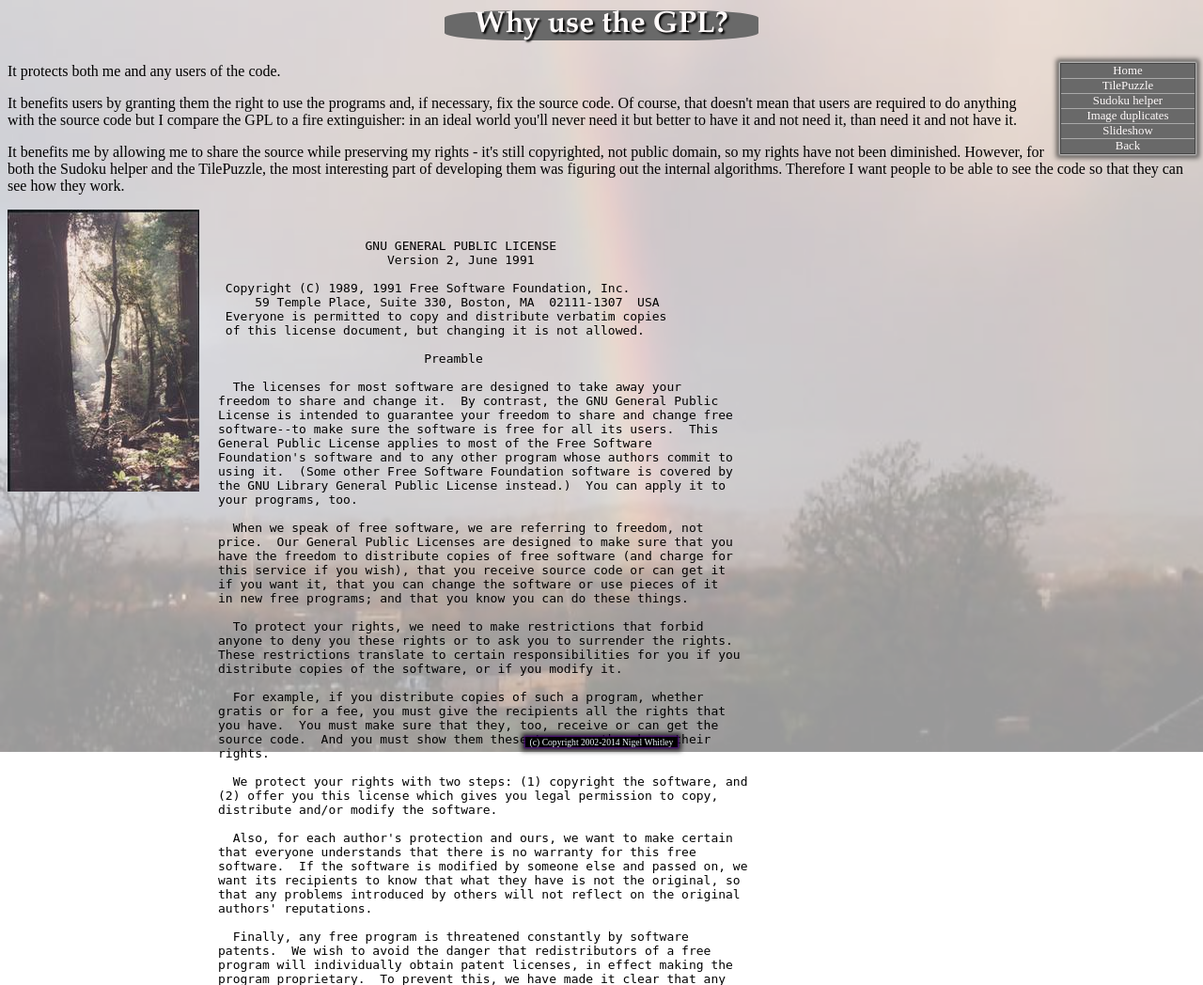
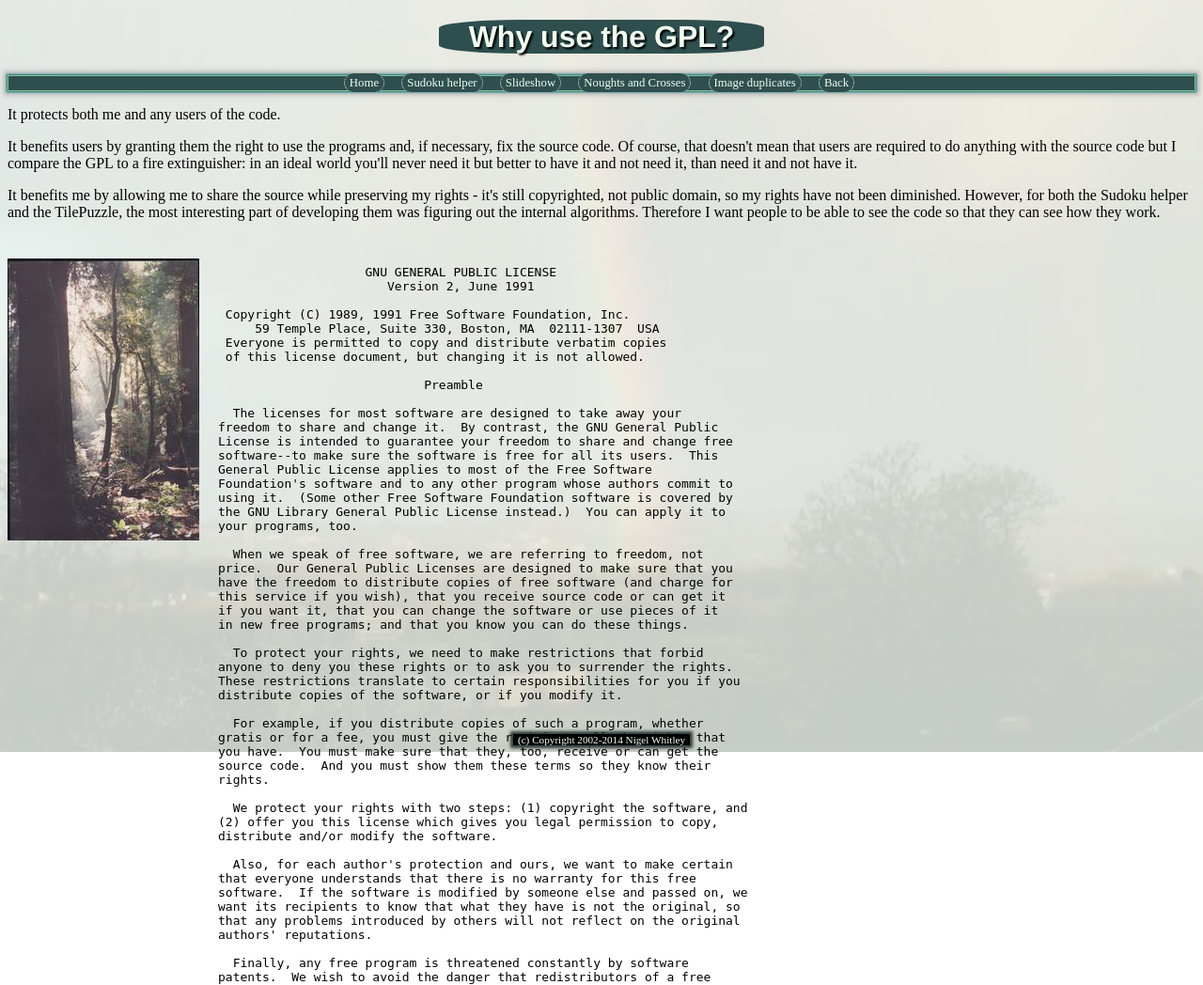
Before and after one commit to NigelWhitley/NigelWhitley.github.io, a CodeIgniter app: page /database/gpl.html in a window 1280 px wide. Shown: the top 1048 px of the page at 94% size. Run offline with CodeIgniter, Linux system fonts and the light colour scheme.

Commit message:
Tweaks to text and layout, particularly nav

```diff
--- a/gpl.html
+++ b/gpl.html
@@ -1,4 +1,4 @@
-<!DOCTYPE PUBLIC "-//W3C//DTD XHTML 1.0 Strict//EN" "http://www.w3.org/TR/xhtml1/DTD/xhtml1-strict.dtd">
+<!DOCTYPE html>
 
 <html>
 <head>
@@ -8,7 +8,7 @@
     <!--
     <meta name="viewport" content="width=device-width, initial-scale=1.0">
     -->
-    <link rel=stylesheet type="text/css" href="noocoding.css"/>
+    <link rel=stylesheet type="text/css" href="nigelwhitley.css"/>
 <title>Example programs</title>
 </head>
 <body>
@@ -30,16 +30,16 @@
           <a href="index.html">Home</a>
         </li>
         <li>
-          <a href="TilePuzzle/TilePuzzle.html">TilePuzzle</a>
-        </li>
-        <li>
-          <a href="sudoku/sudoku.html">Sudoku helper</a>
-        </li>
-        <li>
-          <a href="duplicates/duplicates.php">Image duplicates</a>
+          <a href="sudoku/index.html">Sudoku&nbsp;helper</a>
         </li>
         <li>
           <a href="noo_images/noo_images.php">Slideshow</a>
+        </li>
+        <li>
+          <a href="noughts-and-crosses/index.html">Noughts and Crosses</a>
+        </li>
+        <li>
+          <a href="duplicates/duplicates.php">Image&nbsp;duplicates</a>
         </li>
         <li>
           <a href='Javascript:void("")' title='Previous page' onClick='history.back()'>Back</a>
--- a/nigelwhitley.css
+++ b/nigelwhitley.css
@@ -86,6 +86,16 @@ a img {
 	border-width: 0;
 }
 
+#main-background img {
+    display: block;
+    position: fixed;
+    left: 0;
+    top: 0;
+    width: 100%;
+    height: 100%;
+    z-index: 2;
+    opacity: 0.2;
+}
 
 #title_section {
 	font-family: helvetica, arial, sans-serif;
@@ -154,15 +164,18 @@ h3.subtitle{
 #nav li  {
 	background-color: var(--base);
 	color: var(--base-fg);
+	display: inline-block;
 	padding: 0;
-	display: inline-block;
 	margin-left: 10px; /* add spacing between items */
 }
 
 
-#nav ul li a {
+#nav li a {
 	margin: 0;
-	padding: 0;
+	padding: 1px 2px;
+    border-left: 1px dotted var(--background);
+    border-right: 1px dotted var(--background);
+    border-radius: 10px;
 	background-color: var(--base);
 	color: var(--base-fg);
 	font-style: normal;
@@ -419,10 +432,11 @@ a.close-desc {
 	background-color: var(--base);
 	color: var(--base-fg);
 	padding: 0;
-	padding-inline: 5px;
-	padding-block: 3px;
 	display: inline-block;
 	margin-right: 5px; /* add spacing between items */
+  }
+#nav li a {
+	padding: 3px 5px;
   }
 .program-name:hover{
     border-radius: 15px;
```
Also changed, not shown: index.html (+4 -4 lines).
